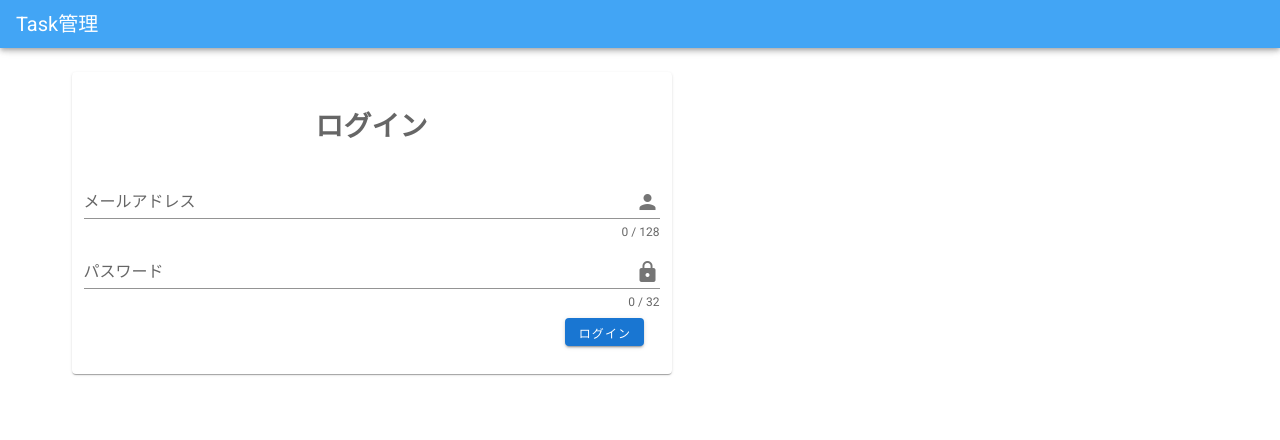
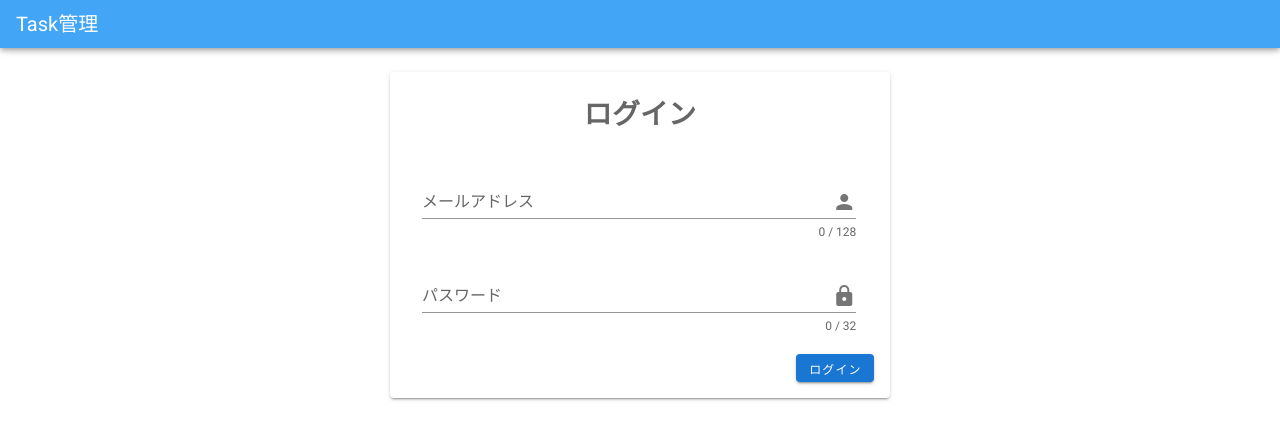
Before and after one commit to keita-hino/kanban_front, a Vue app: page /#/login in a window 1280 px wide. Shown: the top 440 px of the page. Built offline with nearby package versions, Linux system fonts and the light colour scheme.

Commit message:
ログイン画面のモック作成

```diff
--- a/src/components/login.vue
+++ b/src/components/login.vue
@@ -1,10 +1,9 @@
 <template>
   <v-content>
     <v-container>
-
       <v-card
-        class="elevation-1 pa-3 login-card"
-        max-width="600"
+        class="mx-auto"
+        max-width="500"
       >
         <v-card-text>
         <div class="layout column align-center">
@@ -12,7 +11,9 @@
         </div>
         </v-card-text>
 
-        <v-form ref="loginForm">
+        <v-container>
+          <v-row>
+            <v-col cols="11" class="ml-5">
               <v-text-field
                 append-icon="person"
                 name="login"
@@ -21,6 +22,8 @@
                 :counter="128"
                 required
               ></v-text-field>
+            </v-col>
+            <v-col cols="11" class="ml-5">
               <v-text-field
                 append-icon="lock"
                 name="password"
@@ -30,7 +33,9 @@
                 :counter="32"
                 required
               ></v-text-field>
-        </v-form>
+            </v-col>
+          </v-row>
+        </v-container>
         <v-card-actions class="pt-0">
           <v-spacer></v-spacer>
           <div class="my-2 pr-2">
@@ -40,7 +45,6 @@
 
       </v-card>
 
-
     </v-container>
   </v-content>
 </template>
```
Lines whose indentation alone changed are shown as unchanged.
